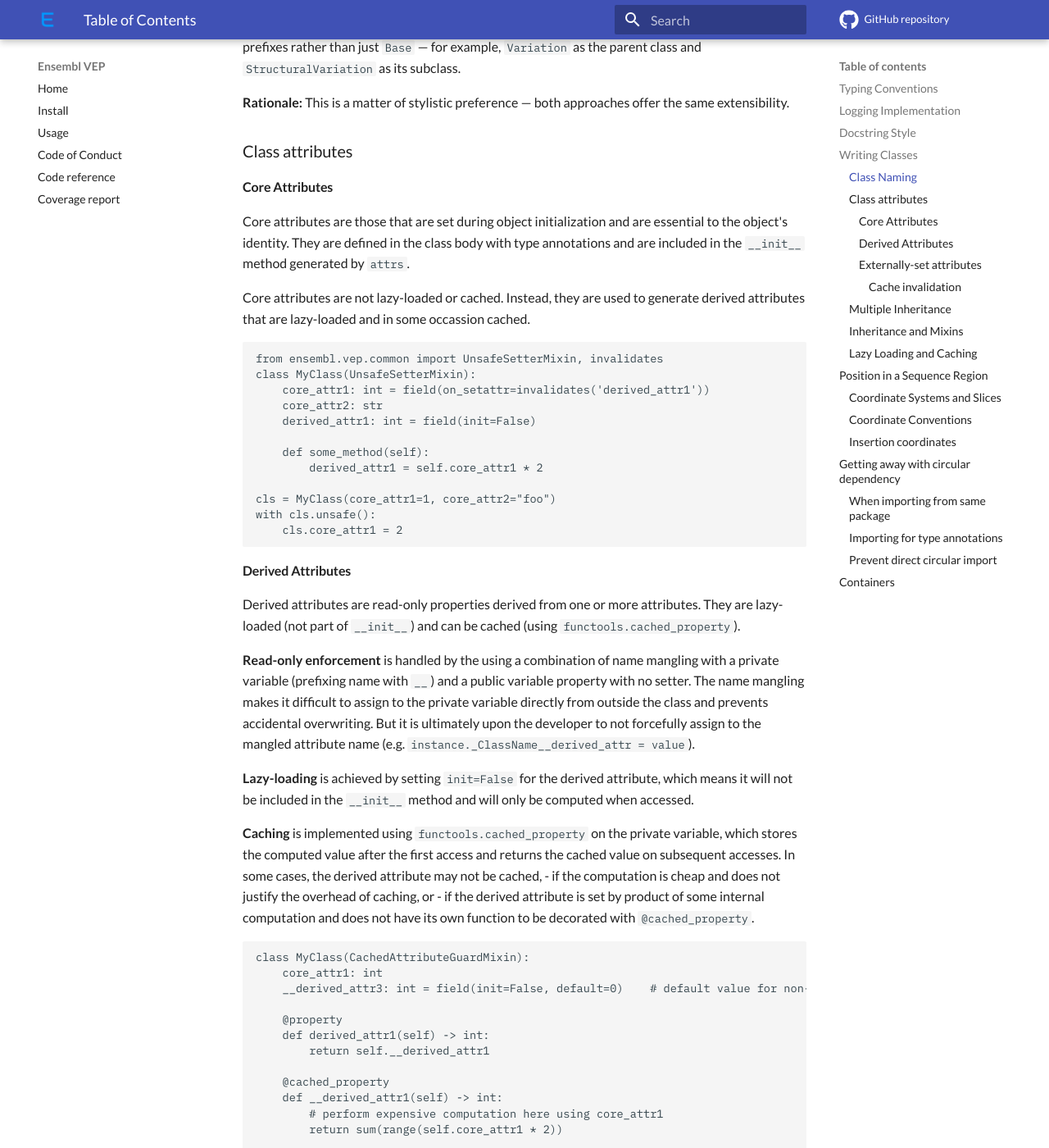
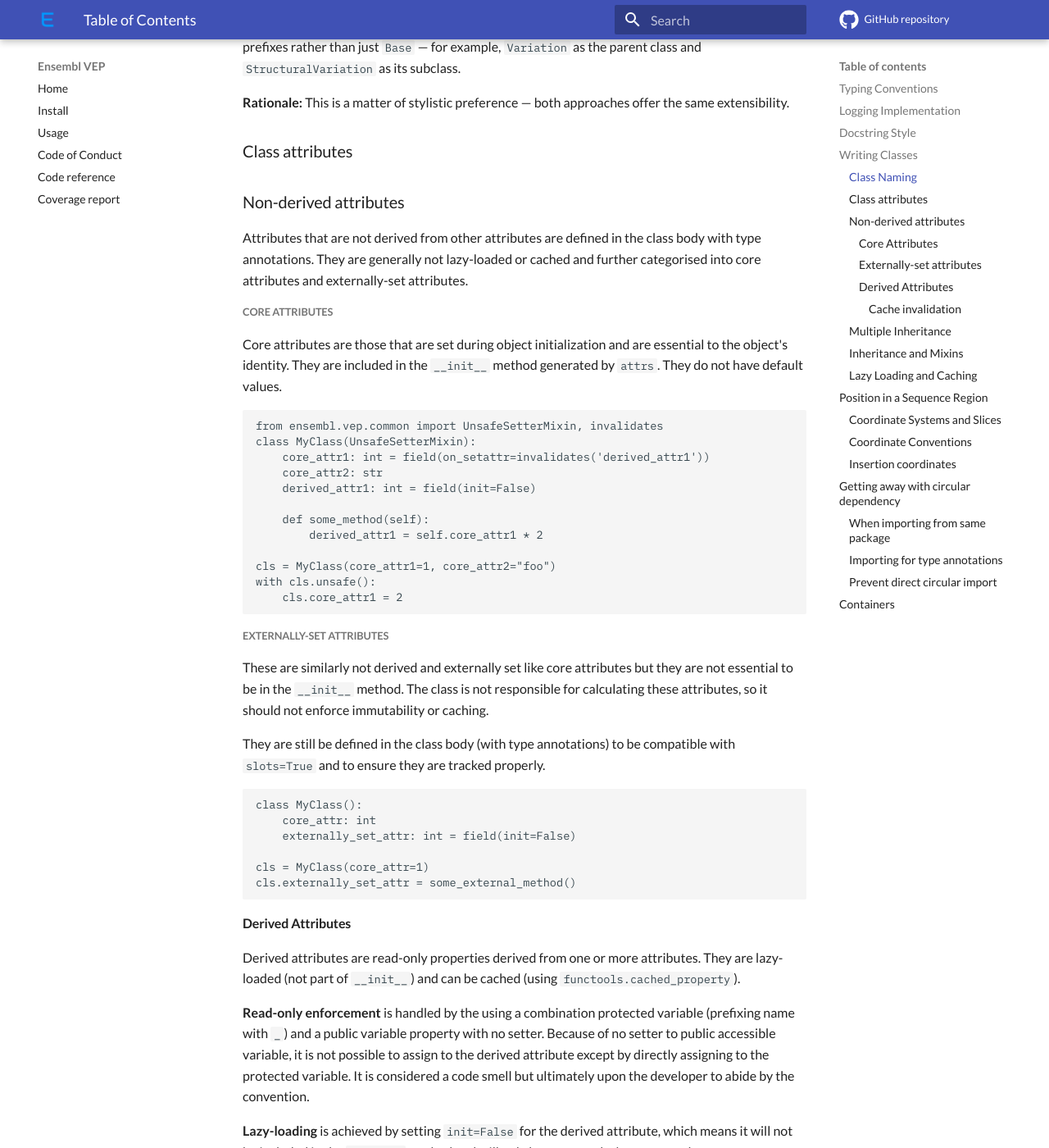
Before and after one commit to Ensembl/ensembl-vep-py, an MkDocs documentation site: the page built from docs/developer_guide.md, in a window 1280 px wide and 1400 px high, scrolled down 2477 px. Shown: the whole window at 82% size. Built offline with MkDocs 1.6.1 and Material for MkDocs 9.7.7, drawn with Linux system fonts in a browser that asks for light colours; comment, search, counter and statistics services are not loaded; some of the changed text lies outside the part shown.

Commit message:
Update developer doc

````diff
--- a/docs/developer_guide.md
+++ b/docs/developer_guide.md
@@ -95,10 +95,11 @@ We are deliberately not using the `Base` prefix. Classes are named to reflect th
 
 ### Class attributes
 
-#### Core Attributes
-Core attributes are those that are set during object initialization and are essential to the object's identity. They are defined in the class body with type annotations and are included in the `__init__` method generated by `attrs`.
+### Non-derived attributes
+Attributes that are not derived from other attributes are defined in the class body with type annotations. They are generally not lazy-loaded or cached and further categorised into core attributes and externally-set attributes.
 
-Core attributes are not lazy-loaded or cached. Instead, they are used to generate derived attributes that are lazy-loaded and in some occassion cached.
+##### Core Attributes
+Core attributes are those that are set during object initialization and are essential to the object's identity. They are included in the `__init__` method generated by `attrs`. They do not have default values.
 
 ```python
 from ensembl.vep.common import UnsafeSetterMixin, invalidates
@@ -115,11 +116,25 @@ with cls.unsafe():
     cls.core_attr1 = 2
 ```
 
+##### Externally-set attributes
+These are similarly not derived and externally set like core attributes but they are not essential to be in the `__init__` method. The class is not responsible for calculating these attributes, so it should not enforce immutability or caching.
+
+They are still be defined in the class body (with type annotations) to be compatible with `slots=True` and to ensure they are tracked properly.
+
+```python
+class MyClass():
+    core_attr: int
+    externally_set_attr: int = field(init=False)
+
+cls = MyClass(core_attr=1)
+cls.externally_set_attr = some_external_method()
+```
+
 #### Derived Attributes
 
 Derived attributes are read-only properties derived from one or more attributes. They are lazy-loaded (not part of `__init__`) and can be cached (using `functools.cached_property`).
 
-**Read-only enforcement** is handled by the using a combination of name mangling with a private variable (prefixing name with `__`) and a public variable property with no setter. The name mangling makes it difficult to assign to the private variable directly from outside the class and prevents accidental overwriting. But it is ultimately upon the developer to not forcefully assign to the mangled attribute name (e.g. `instance._ClassName__derived_attr = value`).
+**Read-only enforcement** is handled by the using a combination protected variable (prefixing name with `_`) and a public variable property with no setter. Because of no setter to public accessible variable, it is not possible to assign to the derived attribute except by directly assigning to the protected variable. It is considered a code smell but ultimately upon the developer to abide by the convention.
 
 **Lazy-loading** is achieved by setting `init=False` for the derived attribute, which means it will not be included in the `__init__` method and will only be computed when accessed.
 
@@ -162,20 +177,6 @@ class MyClass(CachedAttributeGuardMixin):
         # perform some internal computation here and set derived_attr3
         # cannot do caching
         self.__derived_attr3 = self.core_attr1 * 2
-```
-
-#### Externally-set attributes
-Some derived attributes are set by external code (e.g. attaching overlap feature to VariationAllele). The class is not responsible for calculating these attributes, so it should not enforce immutability or caching.
-
-However, they should still be defined in the class body (with type annotations) to be compatible with `slots=True` and to ensure they are tracked properly. They are also lazy-loaded.
-
-```python
-class MyClass():
-    core_attr: int
-    externally_set_attr: int = field(init=False)
-
-cls = MyClass(core_attr=1)
-cls.externally_set_attr = some_external_method()
 ```
 
 ##### Cache invalidation
````
